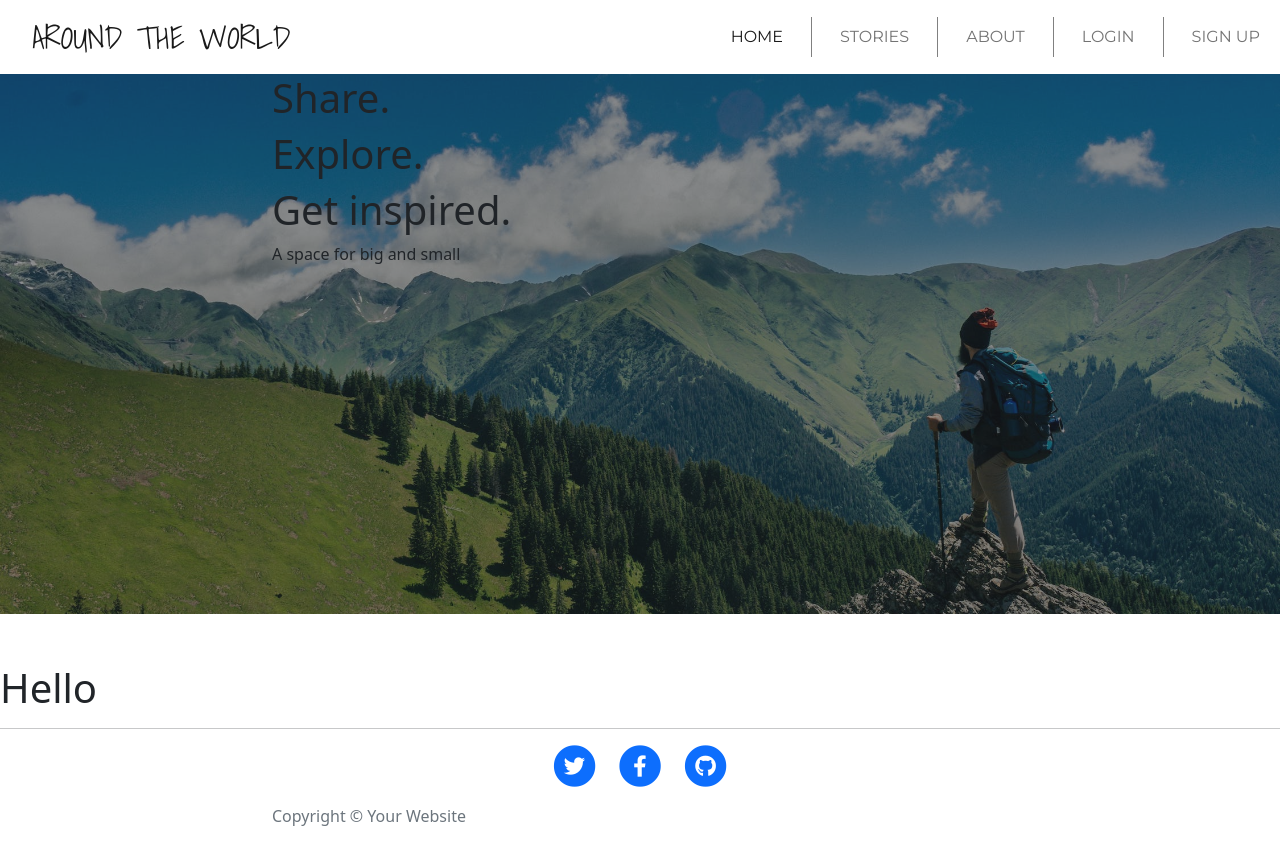
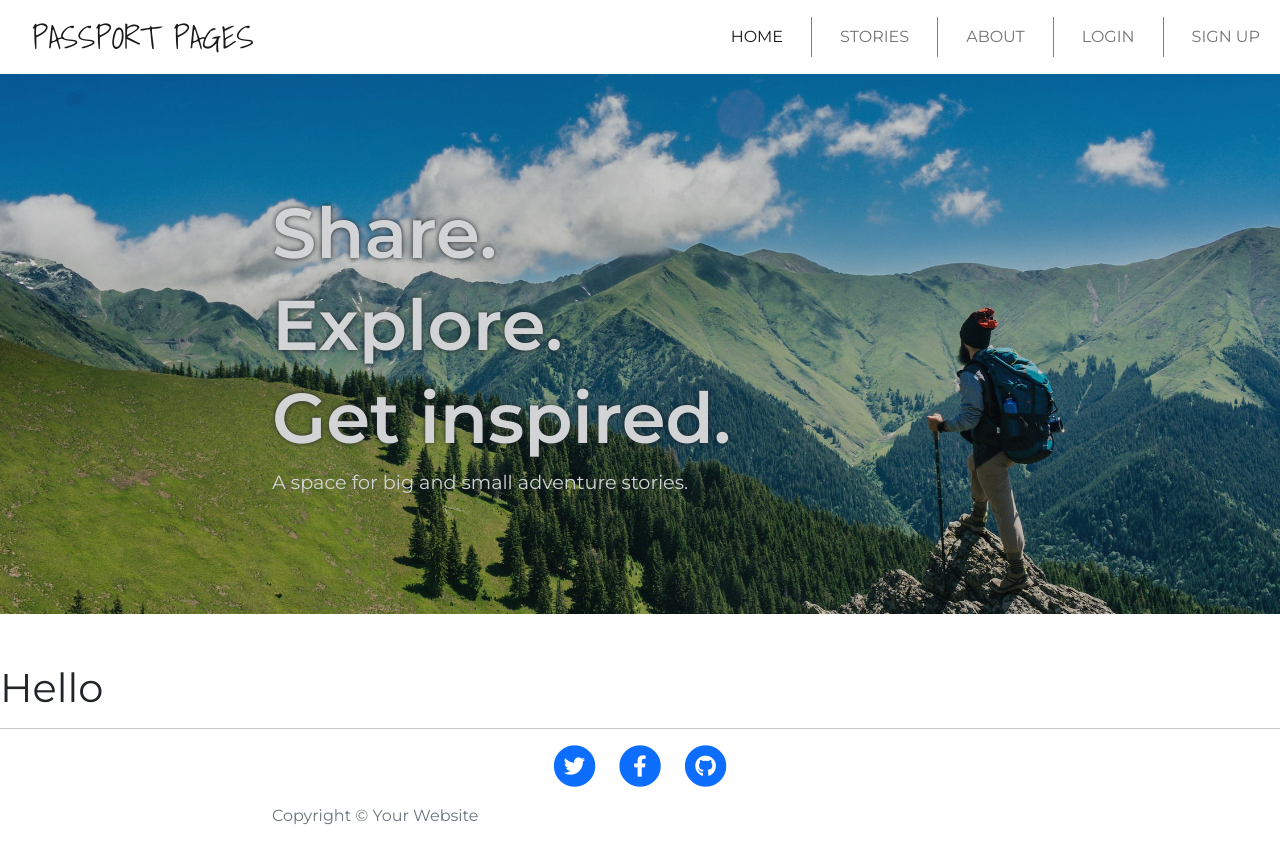
Before and after one commit to AiGaA/passport-pages, a Django app: page / in a window 1280 px wide. Run offline with Django 3.2, Linux system fonts and the light colour scheme.

Commit message:
hero image and title edit

```diff
--- a/static/css/style.css
+++ b/static/css/style.css
@@ -2,8 +2,12 @@
 
 /*--------Colors-------*/
 
-.bg-color- body {
+.bg-color-body {
     background-color: #fafafa;
+}
+
+body {
+    font-family: 'Montserrat', sans-serif;
 }
 
 .title {
@@ -42,5 +46,18 @@ header.hero .overlay {
     height: 100%;
     width: 100%;
     background-color: #212529;
-    opacity: 0.5;
+    opacity: 0.2;
 }
+
+header.hero .site-heading h1 {
+    font-family: 'Montserrat', sans-serif;
+    color: #ffffff;
+    font-size: 4.4em;
+    font-weight: 800;
+    text-shadow: 0 0 5px #212529;
+}
+
+header.hero .subheading {
+    font-size: 1.2em;
+    color: #ffffff;
+}
--- a/templates/blog/base.html
+++ b/templates/blog/base.html
@@ -33,9 +33,7 @@
     <!-- Navigation -->
     <nav class="navbar navbar-expand-lg navbar-light">
       <div class="container-fluid">
-        <a class="navbar-brand title" href="{% url 'home' %}"
-          >Around the World</a
-        >
+        <a class="navbar-brand title" href="{% url 'home' %}">Passport Pages</a>
         <button
           class="navbar-toggler"
           type="button"
@@ -76,20 +74,22 @@
     </nav>
 
     <!-- Page Header -->
-    <header class="hero">
-      <div class="overlay"></div>
+    <header class="hero d-flex align-items-center justify-content-center">
       <div class="container">
         <div class="row">
           <div class="col-lg-8 col-md-10 mx-auto">
             <div class="site-heading">
               <h1>Share.</h1>
-              <h1 class="site-heading-cursive">Explore.</h1>
+              <h1>Explore.</h1>
               <h1>Get inspired.</h1>
-              <span class="subheading">A space for big and small  </span>
+              <span class="subheading"
+                >A space for big and small adventure stories.
+              </span>
             </div>
           </div>
         </div>
       </div>
+      <div class="overlay"></div>
     </header>
 
     <!-- Main Content -->
```
